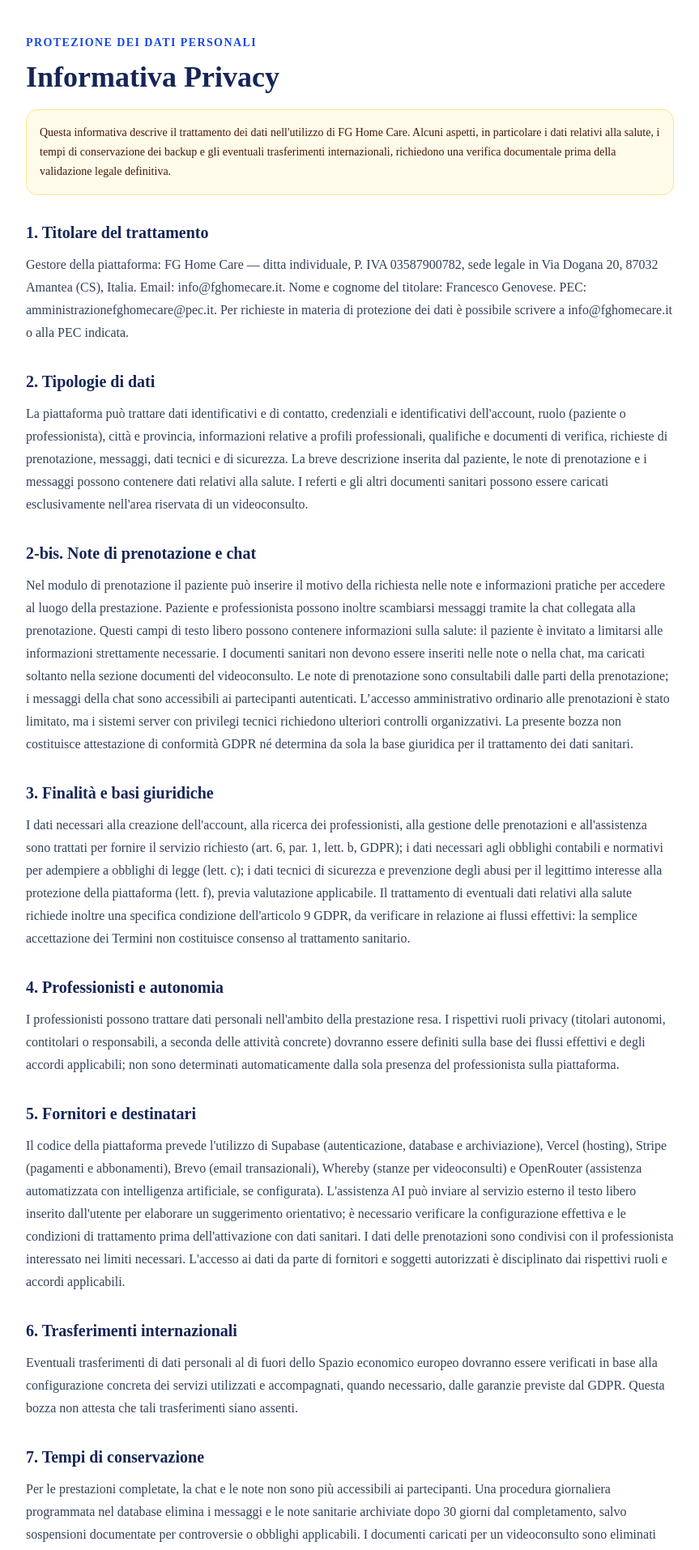
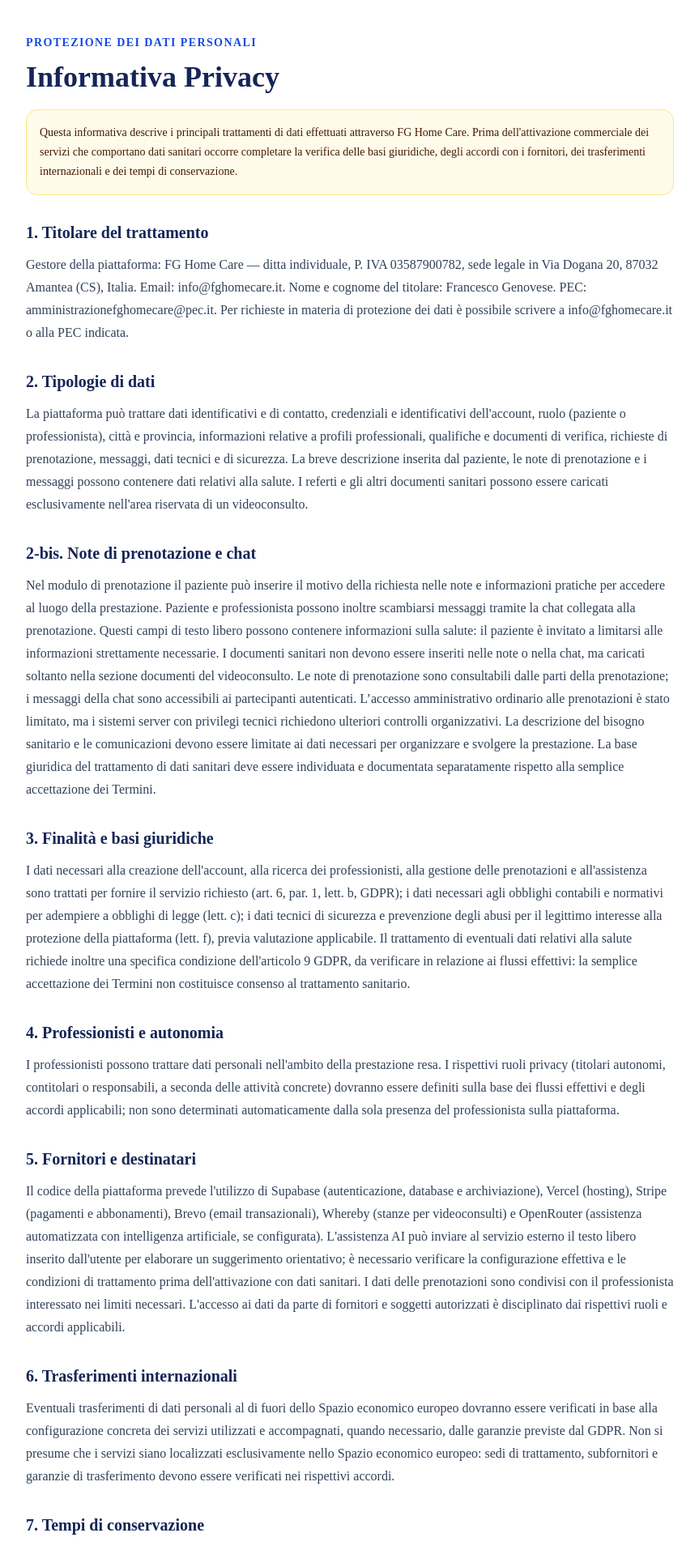
Before and after one commit to Francescogenovese9-oss/fg-home-care, a Next.js app: page /privacy in a window 1280 px wide. Shown: the part 200-2114 px from the top of the page at 81% size, without its empty margins (208-1071 px from the left). Built offline with nearby package versions, Linux system fonts and the light colour scheme; no server answers.

Commit message:
Review privacy language and accurately describe videoconsult document retention and vendor checks

```diff
--- a/app/privacy/page.tsx
+++ b/app/privacy/page.tsx
@@ -5,17 +5,17 @@ import Footer from "@/components/layout/Footer";
 const sections = [
   { title: "1. Titolare del trattamento", text: "Gestore della piattaforma: FG Home Care — ditta individuale, P. IVA 03587900782, sede legale in Via Dogana 20, 87032 Amantea (CS), Italia. Email: info@fghomecare.it. Nome e cognome del titolare: Francesco Genovese. PEC: amministrazionefghomecare@pec.it. Per richieste in materia di protezione dei dati è possibile scrivere a info@fghomecare.it o alla PEC indicata." },
   { title: "2. Tipologie di dati", text: "La piattaforma può trattare dati identificativi e di contatto, credenziali e identificativi dell'account, ruolo (paziente o professionista), città e provincia, informazioni relative a profili professionali, qualifiche e documenti di verifica, richieste di prenotazione, messaggi, dati tecnici e di sicurezza. La breve descrizione inserita dal paziente, le note di prenotazione e i messaggi possono contenere dati relativi alla salute. I referti e gli altri documenti sanitari possono essere caricati esclusivamente nell'area riservata di un videoconsulto." },
-  { title: "2-bis. Note di prenotazione e chat", text: "Nel modulo di prenotazione il paziente può inserire il motivo della richiesta nelle note e informazioni pratiche per accedere al luogo della prestazione. Paziente e professionista possono inoltre scambiarsi messaggi tramite la chat collegata alla prenotazione. Questi campi di testo libero possono contenere informazioni sulla salute: il paziente è invitato a limitarsi alle informazioni strettamente necessarie. I documenti sanitari non devono essere inseriti nelle note o nella chat, ma caricati soltanto nella sezione documenti del videoconsulto. Le note di prenotazione sono consultabili dalle parti della prenotazione; i messaggi della chat sono accessibili ai partecipanti autenticati. L’accesso amministrativo ordinario alle prenotazioni è stato limitato, ma i sistemi server con privilegi tecnici richiedono ulteriori controlli organizzativi. La presente bozza non costituisce attestazione di conformità GDPR né determina da sola la base giuridica per il trattamento dei dati sanitari." },
+  { title: "2-bis. Note di prenotazione e chat", text: "Nel modulo di prenotazione il paziente può inserire il motivo della richiesta nelle note e informazioni pratiche per accedere al luogo della prestazione. Paziente e professionista possono inoltre scambiarsi messaggi tramite la chat collegata alla prenotazione. Questi campi di testo libero possono contenere informazioni sulla salute: il paziente è invitato a limitarsi alle informazioni strettamente necessarie. I documenti sanitari non devono essere inseriti nelle note o nella chat, ma caricati soltanto nella sezione documenti del videoconsulto. Le note di prenotazione sono consultabili dalle parti della prenotazione; i messaggi della chat sono accessibili ai partecipanti autenticati. L’accesso amministrativo ordinario alle prenotazioni è stato limitato, ma i sistemi server con privilegi tecnici richiedono ulteriori controlli organizzativi. La descrizione del bisogno sanitario e le comunicazioni devono essere limitate ai dati necessari per organizzare e svolgere la prestazione. La base giuridica del trattamento di dati sanitari deve essere individuata e documentata separatamente rispetto alla semplice accettazione dei Termini." },
   { title: "3. Finalità e basi giuridiche", text: "I dati necessari alla creazione dell'account, alla ricerca dei professionisti, alla gestione delle prenotazioni e all'assistenza sono trattati per fornire il servizio richiesto (art. 6, par. 1, lett. b, GDPR); i dati necessari agli obblighi contabili e normativi per adempiere a obblighi di legge (lett. c); i dati tecnici di sicurezza e prevenzione degli abusi per il legittimo interesse alla protezione della piattaforma (lett. f), previa valutazione applicabile. Il trattamento di eventuali dati relativi alla salute richiede inoltre una specifica condizione dell'articolo 9 GDPR, da verificare in relazione ai flussi effettivi: la semplice accettazione dei Termini non costituisce consenso al trattamento sanitario." },
   { title: "4. Professionisti e autonomia", text: "I professionisti possono trattare dati personali nell'ambito della prestazione resa. I rispettivi ruoli privacy (titolari autonomi, contitolari o responsabili, a seconda delle attività concrete) dovranno essere definiti sulla base dei flussi effettivi e degli accordi applicabili; non sono determinati automaticamente dalla sola presenza del professionista sulla piattaforma." },
   { title: "5. Fornitori e destinatari", text: "Il codice della piattaforma prevede l'utilizzo di Supabase (autenticazione, database e archiviazione), Vercel (hosting), Stripe (pagamenti e abbonamenti), Brevo (email transazionali), Whereby (stanze per videoconsulti) e OpenRouter (assistenza automatizzata con intelligenza artificiale, se configurata). L'assistenza AI può inviare al servizio esterno il testo libero inserito dall'utente per elaborare un suggerimento orientativo; è necessario verificare la configurazione effettiva e le condizioni di trattamento prima dell'attivazione con dati sanitari. I dati delle prenotazioni sono condivisi con il professionista interessato nei limiti necessari. L'accesso ai dati da parte di fornitori e soggetti autorizzati è disciplinato dai rispettivi ruoli e accordi applicabili." },
-  { title: "6. Trasferimenti internazionali", text: "Eventuali trasferimenti di dati personali al di fuori dello Spazio economico europeo dovranno essere verificati in base alla configurazione concreta dei servizi utilizzati e accompagnati, quando necessario, dalle garanzie previste dal GDPR. Questa bozza non attesta che tali trasferimenti siano assenti." },
-  { title: "7. Tempi di conservazione", text: "Per le prestazioni completate, la chat e le note non sono più accessibili ai partecipanti. Una procedura giornaliera programmata nel database elimina i messaggi e le note sanitarie archiviate dopo 30 giorni dal completamento, salvo sospensioni documentate per controversie o obblighi applicabili. I documenti caricati per un videoconsulto sono eliminati dall'archiviazione applicativa quando un partecipante utilizza il comando «Termina videoconsulto»; l'accesso e il caricamento sono bloccati alla scadenza della sessione e i documenti vengono eliminati alla successiva richiesta. Se la sessione viene abbandonata senza chiusura esplicita, la cancellazione automatica indipendente dalla visita alla pagina e la gestione dei backup richiedono ulteriori verifiche. I tempi di conservazione dei backup, dei log e dei dati amministrativi devono ancora essere verificati e definiti." },
-  { title: "7-bis. Cancellazione e richieste privacy", text: "La cancellazione automatica dopo 30 giorni riguarda i messaggi e le note sanitarie archiviate delle prestazioni completate, non lo storico amministrativo della prenotazione o i dati relativi ai pagamenti. Restano possibili sospensioni documentate e obblighi legali di conservazione. Le richieste degli interessati sono valutate secondo il GDPR; le richieste possono essere inviate a info@fghomecare.it; restano da verificare i tempi di conservazione dei documenti, dei backup e dei log." },
+  { title: "6. Trasferimenti internazionali", text: "Eventuali trasferimenti di dati personali al di fuori dello Spazio economico europeo dovranno essere verificati in base alla configurazione concreta dei servizi utilizzati e accompagnati, quando necessario, dalle garanzie previste dal GDPR. Non si presume che i servizi siano localizzati esclusivamente nello Spazio economico europeo: sedi di trattamento, subfornitori e garanzie di trasferimento devono essere verificati nei rispettivi accordi." },
+  { title: "7. Tempi di conservazione", text: "Per le prestazioni completate, la chat e le note non sono più accessibili ai partecipanti. Una procedura giornaliera programmata nel database elimina i messaggi e le note sanitarie archiviate dopo 30 giorni dal completamento, salvo sospensioni documentate per controversie o obblighi applicabili. I documenti sanitari caricati durante il videoconsulto sono destinati all'eliminazione al termine della sessione. Il comando «Termina videoconsulto» avvia la cancellazione dall'archiviazione applicativa; un controllo automatico giornaliero interviene sui documenti di sessioni scadute o chiuse anche quando nessun partecipante torna sulla pagina. Per ragioni tecniche l'eliminazione può non essere istantanea in caso di abbandono del browser o errori del servizio: non si garantisce la rimozione immediata da backup e sistemi del fornitore. I tempi di conservazione dei backup, dei log e dei dati amministrativi devono ancora essere verificati e definiti." },
+  { title: "7-bis. Cancellazione e richieste privacy", text: "La cancellazione automatica dopo 30 giorni riguarda i messaggi e le note sanitarie archiviate delle prestazioni completate, non lo storico amministrativo della prenotazione o i dati relativi ai pagamenti. Restano possibili sospensioni documentate e obblighi legali di conservazione. Le richieste degli interessati sono valutate secondo il GDPR; le richieste possono essere inviate a info@fghomecare.it; la conservazione dei backup e dei log tecnici dipende dalle politiche documentate dei fornitori e dagli obblighi applicabili." },
   { title: "8. Sicurezza e dati relativi alla salute", text: "L'accesso ai dati deve essere limitato ai soggetti autorizzati e protetto mediante misure tecniche e organizzative proporzionate ai rischi. Prima del lancio devono essere verificate le misure applicate ai messaggi, ai documenti professionali, alle prenotazioni e agli eventuali dati sanitari, nonché la necessità di una valutazione d'impatto sulla protezione dei dati (DPIA)." },
   { title: "9. Diritti degli interessati", text: "Nei casi previsti dal GDPR gli interessati possono richiedere accesso, rettifica, cancellazione, limitazione, portabilità, opposizione e revocare eventuali consensi senza pregiudicare la liceità del trattamento precedente. Possono inoltre proporre reclamo al Garante per la protezione dei dati personali. Le richieste possono essere inviate a info@fghomecare.it; è disponibile anche la PEC amministrazionefghomecare@pec.it." },
   { title: "10. Cookie e comunicazioni promozionali", text: "L'utilizzo di cookie o strumenti analoghi, anche di terze parti, richiede un'analisi tecnica per distinguere quelli necessari da quelli che richiedono consenso. Le comunicazioni promozionali, se previste, saranno gestite con una scelta separata e facoltativa quando richiesta dalla normativa. La semplice registrazione non equivale a consenso al marketing." },
-  { title: "11. Aggiornamenti", text: "L'informativa è aggiornata in caso di modifiche sostanziali dei trattamenti, dei fornitori o della normativa. Ultimo aggiornamento: 29 ottobre 2026." },
+  { title: "11. Aggiornamenti", text: "L'informativa viene aggiornata in caso di modifiche sostanziali dei trattamenti, dei fornitori o della normativa. Ultimo aggiornamento: 30 ottobre 2026." },
 ];
 
 export default function PrivacyPage() {
@@ -27,7 +27,7 @@ export default function PrivacyPage() {
           <p className="text-sm font-semibold uppercase tracking-widest text-blue-700">Protezione dei dati personali</p>
           <h1 className="mt-3 text-3xl font-bold text-blue-950 sm:text-4xl">Informativa Privacy</h1>
           <p className="mt-5 rounded-xl border border-amber-200 bg-amber-50 p-4 text-sm leading-6 text-amber-950">
-            Questa informativa descrive il trattamento dei dati nell'utilizzo di FG Home Care. Alcuni aspetti, in particolare i dati relativi alla salute, i tempi di conservazione dei backup e gli eventuali trasferimenti internazionali, richiedono una verifica documentale prima della validazione legale definitiva.
+            Questa informativa descrive i principali trattamenti di dati effettuati attraverso FG Home Care. Prima dell'attivazione commerciale dei servizi che comportano dati sanitari occorre completare la verifica delle basi giuridiche, degli accordi con i fornitori, dei trasferimenti internazionali e dei tempi di conservazione.
           </p>
           <div className="mt-8 space-y-8">
             {sections.map((section) => (
```
